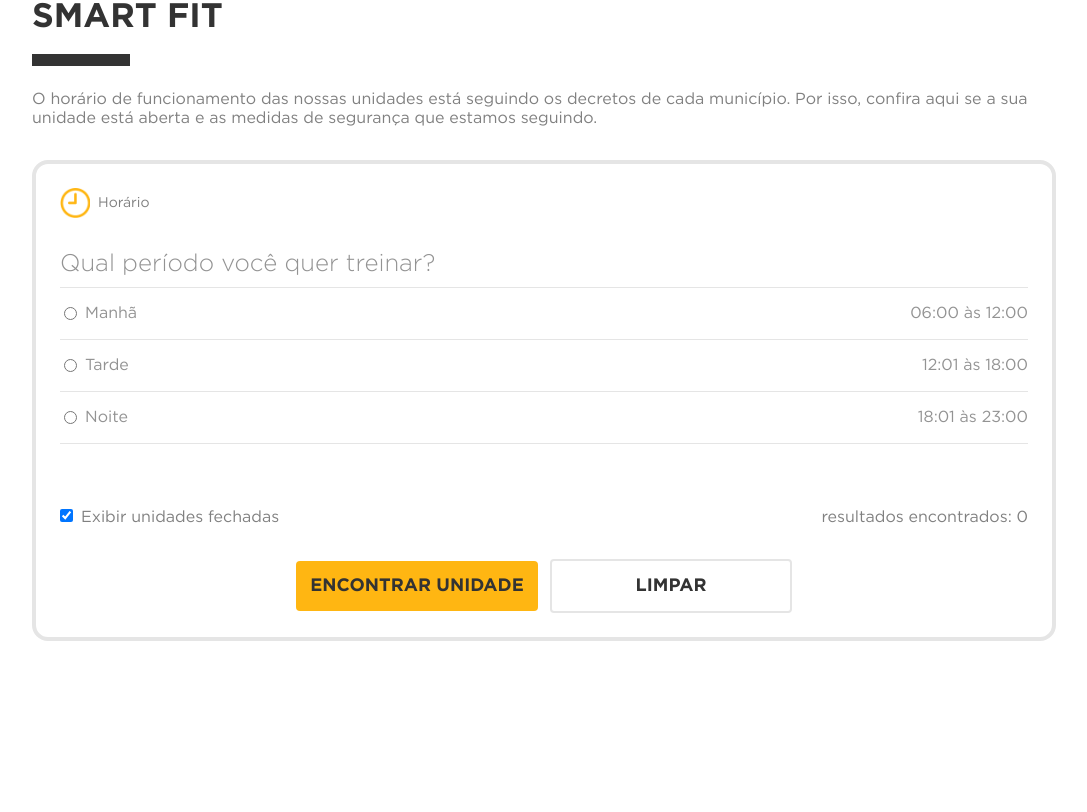
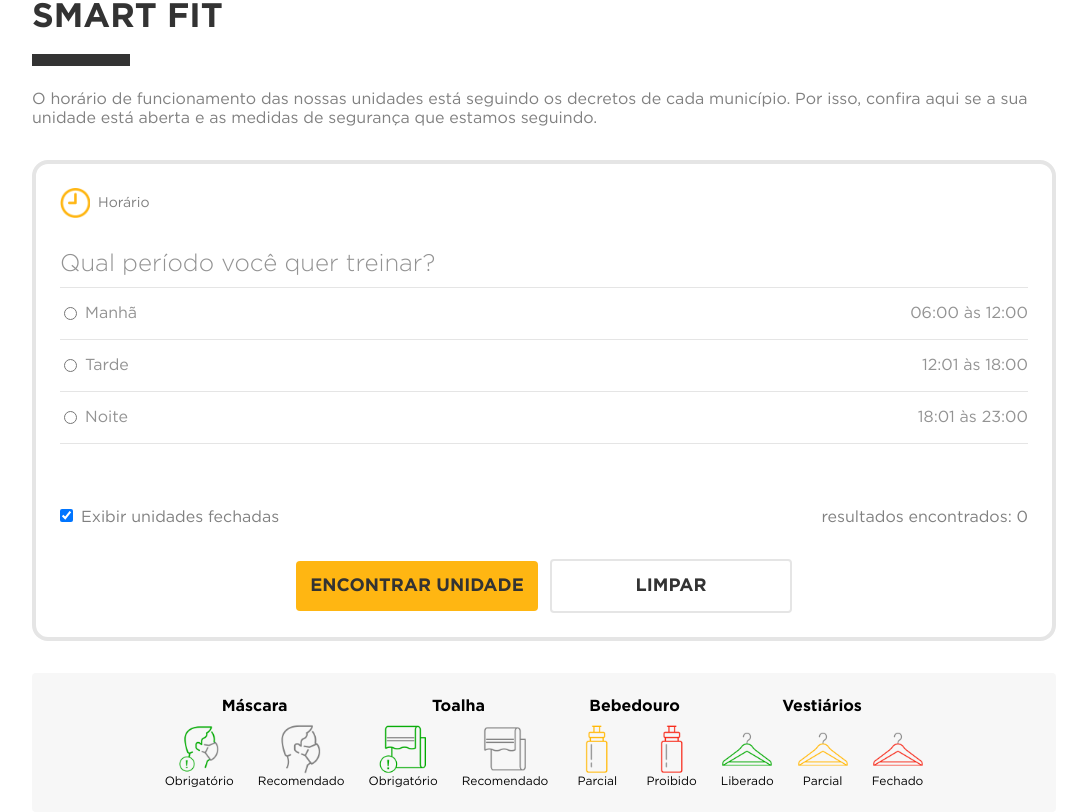
Before and after one commit to lais-mm/smartfit-frontend-challenge, an Angular app: page / in a window 1280 px wide. Shown: the part 178-990 px from the top of the page, without its empty margins (96-1183 px from the left). Before the commit the page ends 819 px from the top, so only its background shows below. Built offline with nearby package versions, Linux system fonts and the light colour scheme; no server answers.

Commit message:
feat: create legend component

```diff
--- a/src/app/app.component.html
+++ b/src/app/app.component.html
@@ -1,5 +1,6 @@
 <div class="app-container">
     <app-header></app-header>
     <app-forms (submitEvent)="onSubmit()"></app-forms>
+    <app-legend></app-legend>
     <app-cards-list *ngIf="(showList | async)" [unitsList]="unitsList"></app-cards-list>
 </div>
--- a/src/app/components/legend/legend.component.html
+++ b/src/app/components/legend/legend.component.html
@@ -1 +1,61 @@
-<p>legend works!</p>
+<div class="legend">
+    <div class="legend-item">
+        <h4>Máscara</h4>
+        <div class="legend-images">
+            <div class="legend-image">
+                <img src="required-mask.png"/>
+                <p>Obrigatório</p>
+            </div>
+            <div class="legend-image">
+                <img src="recommended-mask.png"/>
+                <p>Recomendado</p>
+            </div>
+        </div>
+    </div>
+    <div class="legend-item">
+        <h4>Toalha</h4>
+        <div class="legend-images">
+            <div class="legend-image">
+                <img src="required-towel.png"/>
+                <p>Obrigatório</p>
+            </div>
+            <div class="legend-image">
+                <img src="recommended-towel.png"/>
+                <p>Recomendado</p>
+            </div>
+        </div>
+    </div>
+    <div class="legend-item">
+        <h4>Bebedouro</h4>
+        <div class="legend-images">
+            <div class="legend-image">
+                <img src="partial-fountain.png"/>
+                <p>Parcial</p>
+            </div>
+            <div class="legend-image">
+                <img src="not_allowed-fountain.png"/>
+                <p>Proibido</p>
+            </div>
+        </div>
+    </div>
+    <div class="legend-item">
+        <h4>Vestiários</h4>
+        <div class="legend-images">
+            <div class="legend-image">
+                <img src="allowed-lockerroom.png"/>
+                <p>Liberado</p>
+            </div>
+            <div class="legend-image">
+                <img src="partial-lockerroom.png"/>
+                <p>Parcial</p>
+            </div>
+            <div class="legend-image">
+                <img src="closed-lockerroom.png"/>
+                <p>Fechado</p>
+            </div>
+
+        </div>
+    </div>
+
+
+</div>
--- a/src/app/components/legend/legend.component.scss
+++ b/src/app/components/legend/legend.component.scss
@@ -0,0 +1,65 @@
+.legend{
+    display: flex;
+    flex-direction: column;
+    align-items: center;
+    justify-content: center;
+
+    border-radius: 4px;
+    background-color: rgba(179, 179, 179, 0.1);
+    max-width: 80%;
+    margin: 0 auto;
+    padding: 24px 12px;
+
+    gap: 24px;
+}
+
+.legend .legend-item{
+    display: flex;
+    flex-direction: column;
+    gap: 8px;
+}
+
+.legend .legend-item h4{
+    text-align: center;
+}
+
+.legend .legend-item .legend-images{
+    display: flex;
+    align-items: center;
+    justify-content: center;
+
+    gap: 24px;
+
+}
+
+.legend .legend-item .legend-images .legend-image{
+    display: flex;
+    align-items: center;
+    justify-content: center;
+    flex-direction: column;
+}
+
+
+.legend .legend-item .legend-images img{
+    width: 80px;
+}
+
+.legend .legend-item .legend-images p{
+    font-size: 12px;
+}
+
+@media (min-width: 1120px) {
+    .legend {
+      flex-direction: row;
+    }
+
+    .legend .legend-item .legend-images img {
+      width: 50px;
+    }
+  }
+
+  @media (min-width: 1380px) {
+    .legend .legend-item .legend-images img {
+      width: 80px;
+    }
+  }
```
